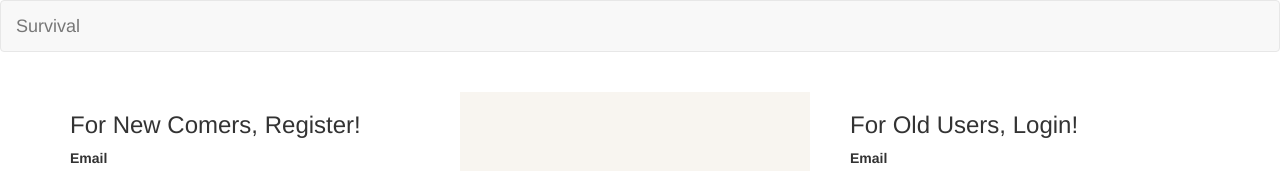
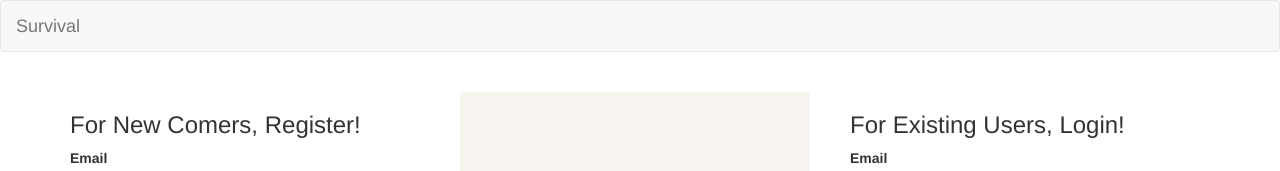
Before and after one commit to stephanieokoh/SURVIVAL, a plain HTML site: page survival program/login.html in a window 1280 px wide. Shown: the top 171 px of the page. Drawn offline with nearby package versions, Linux system fonts and the light colour scheme.

Commit message:
Changes in login html

```diff
--- a/survival program/login.html
+++ b/survival program/login.html
@@ -54,7 +54,7 @@
 	<form name="login_form" id="login_form" method="post" action="#" enctype="multipart/form-data" >
 	<div class="col-sm-4">
 		<div class="form-group">
-      <h3>For Old Users, Login!</h3>
+      <h3>For Existing Users, Login!</h3>
 	      <label for="email">Email</label>
 		  <input type="text" name="login_email" id="login_email" class="form-control" placeholder="Enter your email">
 		</div>
```
